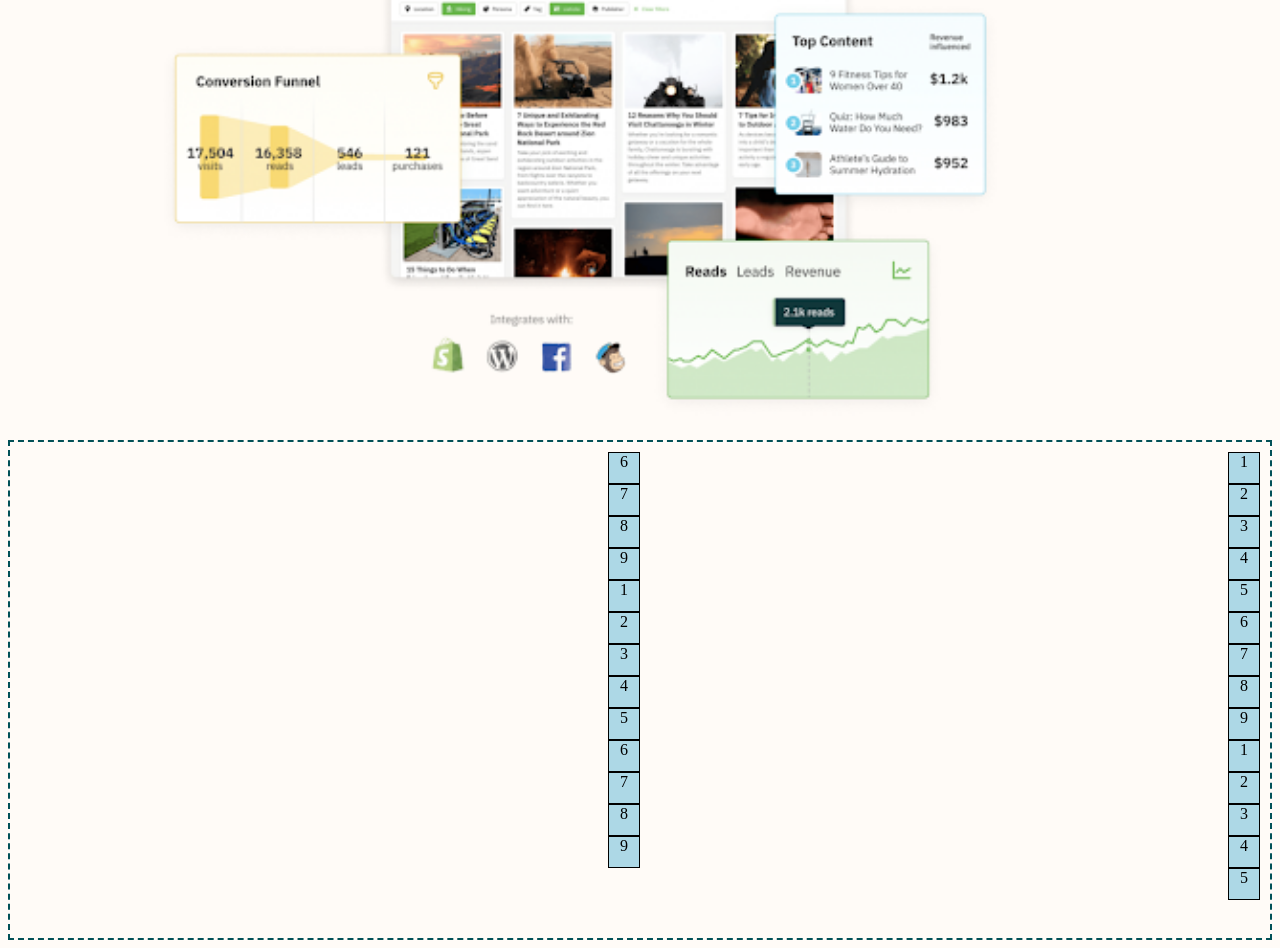
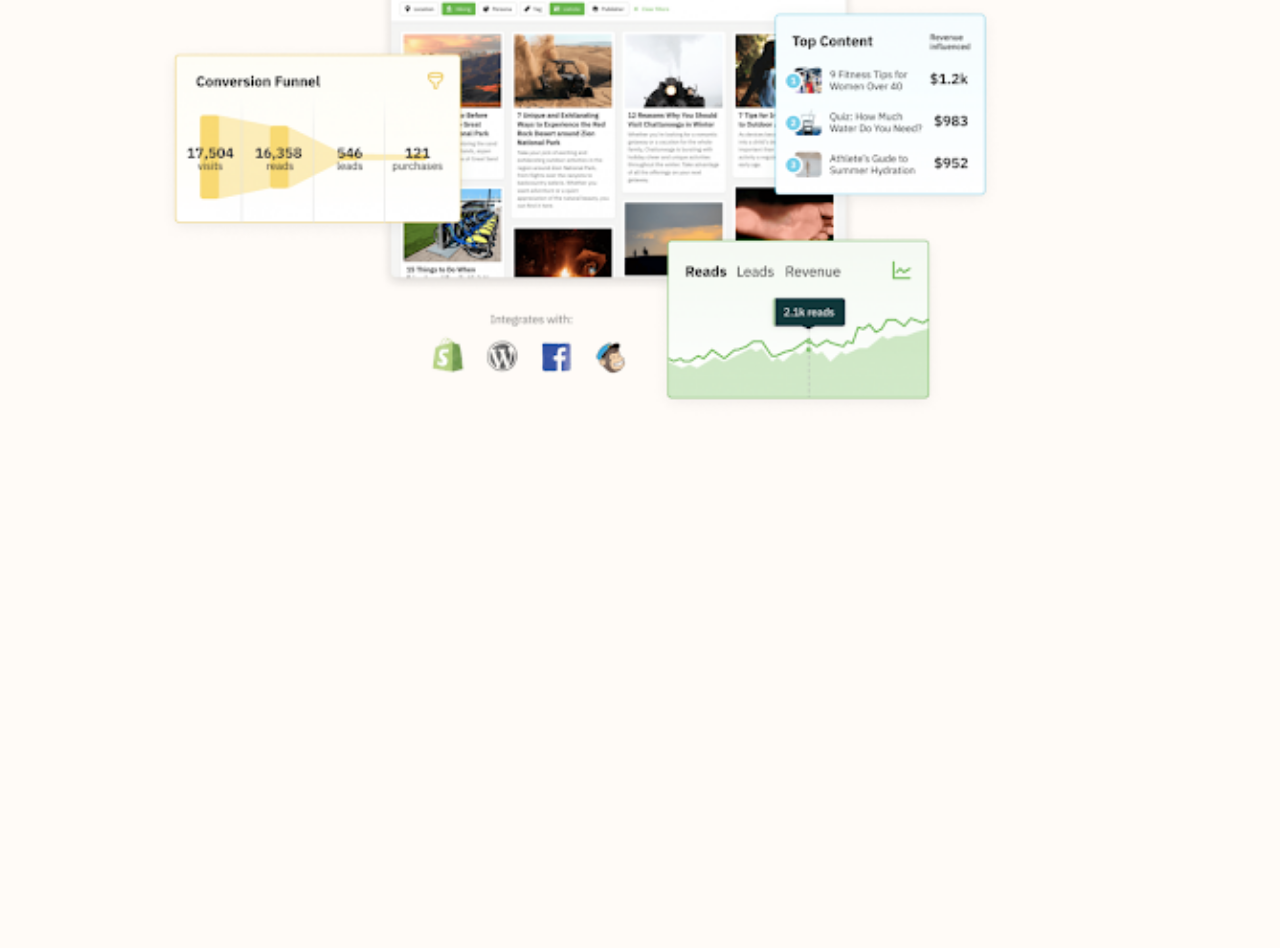
Before and after one commit to Daxter98/MatchaBedu, a plain HTML site: page index.html in a window 1280 px wide. Shown: the part 428-1376 px from the top of the page. After the commit the page ends 868 px from the top, so only its background shows below. Drawn offline with Linux system fonts and the light colour scheme.

Commit message:
Deleted FlexBox instances from main

```diff
--- a/index.html
+++ b/index.html
@@ -42,37 +42,6 @@
         <picture class="image_intro">
             <img src="/assets/img/TECM0017FRFUV2_S1_3_1.webp" alt="Imagen Capterra">
         </picture>
-
     </section>
-
-    <div class="flex-container">
-        <div>1</div>
-        <div>2</div>
-        <div>3</div>
-        <div>4</div>
-        <div>5</div>
-        <div>6</div>
-        <div>7</div>
-        <div>8</div>
-        <div>9</div>
-        <div>1</div>
-        <div>2</div>
-        <div>3</div>
-        <div>4</div>
-        <div>5</div>
-        <div>6</div>
-        <div>7</div>
-        <div>8</div>
-        <div>9</div>
-        <div>1</div>
-        <div>2</div>
-        <div>3</div>
-        <div>4</div>
-        <div>5</div>
-        <div>6</div>
-        <div>7</div>
-        <div>8</div>
-        <div>9</div>
-    </div>
 </body>
 </html>
--- a/styles.css
+++ b/styles.css
@@ -109,20 +109,3 @@ picture.image_intro img {
   margin-top: 140px;
   text-align: center;
 }
-
-.flex-container {
-    height: 500px;
-    display: flex;
-    flex-direction: column;
-    border: 2px dashed #025157;
-    padding: 10px;
-    flex-wrap: wrap-reverse;
-}
-
-.flex-container > * {
-    width: 2rem;
-    height: 2rem;
-    border: 1px solid black;
-    background-color: lightblue;
-    text-align: center;
-}
```
